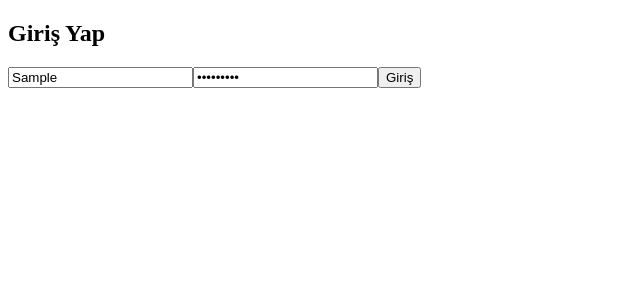
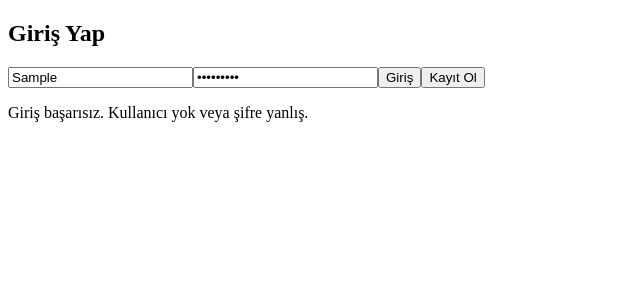
Before and after one commit to nilsaki/ticket-mvp-frontend, a React (Create React App) app: page / in a window 1280 px wide. Both pictures are taken after typing "Sample", "Sample123" into the empty fields and a click on the button "Giriş". Shown: the top 300 px of the page, without its empty margins (0-640 px from the left). Built offline with nearby package versions, Linux system fonts and the light colour scheme; no server answers.

Commit message:
Use production API URL

```diff
--- a/src/pages/Login.jsx
+++ b/src/pages/Login.jsx
@@ -4,10 +4,13 @@ import api from "../api/axios";
 function Login() {
   const [username, setUsername] = useState("");
   const [password, setPassword] = useState("");
+  const [message, setMessage] = useState("");
 
   const login = async (e) => {
     e.preventDefault();
+    setMessage("");
 
+    try {
       const res = await api.post("/auth/login/", {
         username,
         password,
@@ -17,6 +20,25 @@ function Login() {
       localStorage.setItem("refresh", res.data.refresh);
 
       window.location.href = "/tickets";
+    } catch (err) {
+      setMessage("Giriş başarısız. Kullanıcı yok veya şifre yanlış.");
+    }
+  };
+
+  const register = async () => {
+    setMessage("");
+
+    try {
+      await api.post("/register/", {
+        username,
+        password,
+        role: "USER",
+      });
+
+      setMessage("Kullanıcı oluşturuldu. Şimdi giriş yapabilirsin.");
+    } catch (err) {
+      setMessage("Kayıt başarısız. Kullanıcı zaten var olabilir.");
+    }
   };
 
   return (
@@ -37,6 +59,11 @@ function Login() {
       />
 
       <button type="submit">Giriş</button>
+      <button type="button" onClick={register}>
+        Kayıt Ol
+      </button>
+
+      {message && <p>{message}</p>}
     </form>
   );
 }
```
Lines whose indentation alone changed are shown as unchanged.
